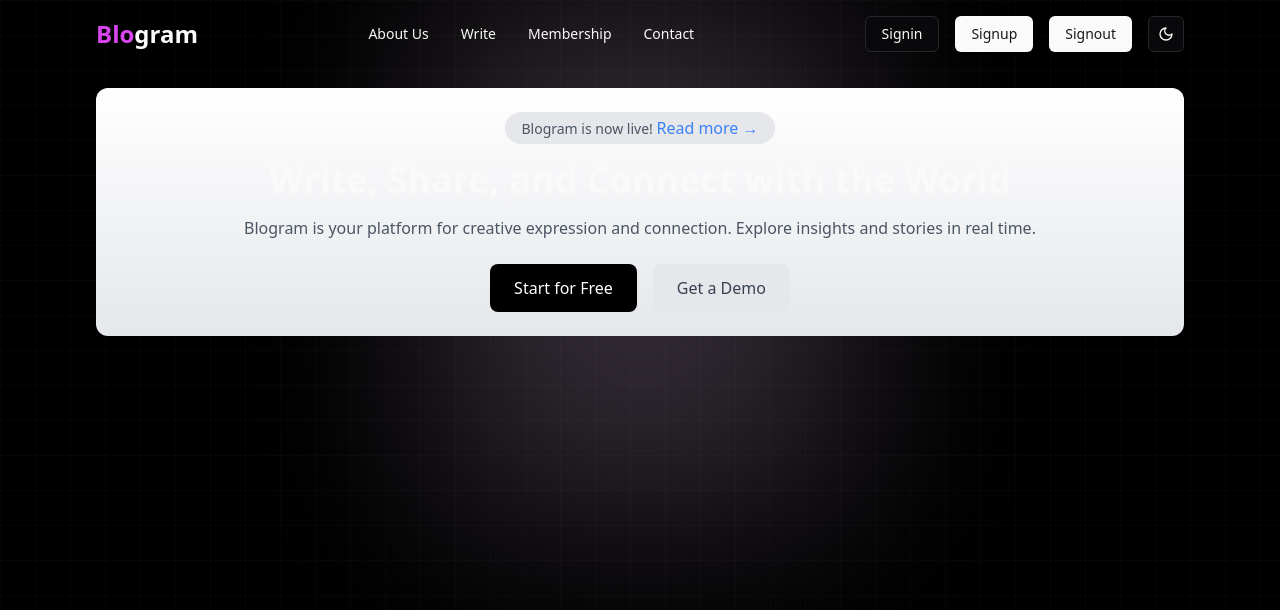
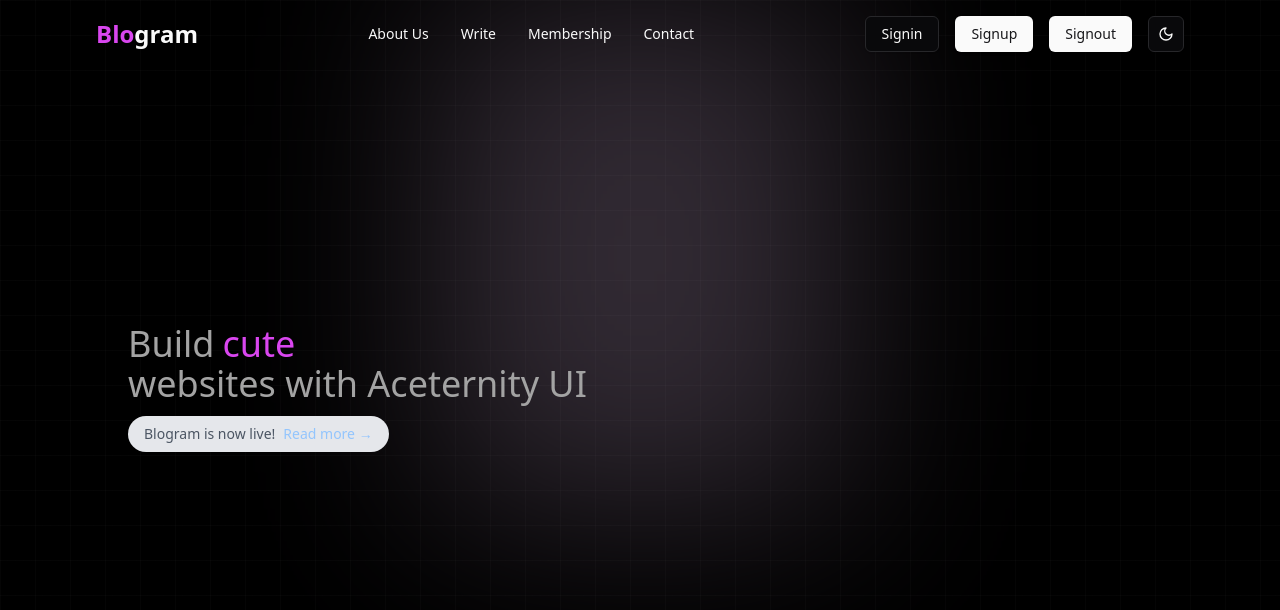
Before and after one commit to ManjinderSingh3/Blogram, a React (Vite) app in the folder frontend/: page / in a window 1280 px wide. Shown: the top 610 px of the page. Built offline with nearby package versions, Linux system fonts and the light colour scheme; no server answers.

Commit message:
Modified Hero section

```diff
--- a/frontend/src/components/hero-section.tsx
+++ /dev/null
@@ -1,31 +0,0 @@
-import { Link } from "react-router-dom";
-
-export const HeroSection = () => {
-  return (
-    <div className="py-5">
-    <section className="flex flex-col items-center justify-center text-center py-6 bg-gradient-to-b from-white to-gray-200 rounded-xl ">
-      <div className="bg-gray-200 px-4 py-1 rounded-full mb-4">
-        <span className="text-sm text-gray-600">Blogram is now live! </span>
-        <Link to="/read-more" className="text-blue-500 hover:underline">
-          Read more →
-        </Link>
-      </div>
-      <h1 className="text-4xl font-bold mb-4">
-        Write, Share, and Connect with the World
-      </h1>
-      <p className="text-gray-600 mb-6">
-        Blogram is your platform for creative expression and connection. Explore
-        insights and stories in real time.
-      </p>
-      <div className="flex space-x-4">
-        <button className="px-6 py-3 bg-black text-white rounded-lg hover:bg-gray-800">
-          Start for Free
-        </button>
-        <button className="px-6 py-3 bg-gray-200 text-gray-700 rounded-lg hover:bg-gray-300">
-          Get a Demo
-        </button>
-      </div>
-    </section>
-    </div>
-  );
-};
--- /dev/null
+++ b/frontend/src/components/heroSection/flip-words.tsx
@@ -0,0 +1,96 @@
+import { useCallback, useEffect, useState } from "react";
+import { AnimatePresence, motion} from "framer-motion";
+import { cn } from "@/lib/utils";
+
+export const FlipWords = ({
+  words,
+  duration = 3000,
+  className,
+}: {
+  words: string[];
+  duration?: number;
+  className?: string;
+}) => {
+  const [currentWord, setCurrentWord] = useState(words[0]);
+  const [isAnimating, setIsAnimating] = useState<boolean>(false);
+
+
+  const startAnimation = useCallback(() => {
+    const word = words[words.indexOf(currentWord) + 1] || words[0];
+    setCurrentWord(word);
+    setIsAnimating(true);
+  }, [currentWord, words]);
+
+  useEffect(() => {
+    if (!isAnimating)
+      setTimeout(() => {
+        startAnimation();
+      }, duration);
+  }, [isAnimating, duration, startAnimation]);
+
+  return (
+    <AnimatePresence
+      onExitComplete={() => {
+        setIsAnimating(false);
+      }}
+    >
+      <motion.div
+        initial={{
+          opacity: 0,
+          y: 10,
+        }}
+        animate={{
+          opacity: 1,
+          y: 0,
+        }}
+        transition={{
+          type: "spring",
+          stiffness: 100,
+          damping: 10,
+        }}
+        exit={{
+          opacity: 0,
+          y: -40,
+          x: 40,
+          filter: "blur(8px)",
+          scale: 2,
+          position: "absolute",
+        }}
+        className={cn(
+          "z-10 inline-block relative text-left text-fuchsia-500 dark:text-fuchsia-500 px-2",
+          className
+        )}
+        key={currentWord}
+      >
+        {currentWord.split(" ").map((word, wordIndex) => (
+          <motion.span
+            key={word + wordIndex}
+            initial={{ opacity: 0, y: 10, filter: "blur(8px)" }}
+            animate={{ opacity: 1, y: 0, filter: "blur(0px)" }}
+            transition={{
+              delay: wordIndex * 0.3,
+              duration: 0.3,
+            }}
+            className="inline-block whitespace-nowrap"
+          >
+            {word.split("").map((letter, letterIndex) => (
+              <motion.span
+                key={word + letterIndex}
+                initial={{ opacity: 0, y: 10, filter: "blur(8px)" }}
+                animate={{ opacity: 1, y: 0, filter: "blur(0px)" }}
+                transition={{
+                  delay: wordIndex * 0.3 + letterIndex * 0.05,
+                  duration: 0.2,
+                }}
+                className="inline-block"
+              >
+                {letter}
+              </motion.span>
+            ))}
+            <span className="inline-block">&nbsp;</span>
+          </motion.span>
+        ))}
+      </motion.div>
+    </AnimatePresence>
+  );
+};
--- /dev/null
+++ b/frontend/src/components/heroSection/hero-section.tsx
@@ -0,0 +1,55 @@
+// import { Link } from "react-router-dom";
+
+// export const HeroSection = () => {
+//   return (
+//     <div className="py-10">
+//     <div className="flex flex-col items-center justify-center text-center py-6 bg-gradient-to-b from-white to-gray-200 rounded-xl ">
+//       <div className="bg-gray-200 px-4 py-1 rounded-full mb-4">
+//         <span className="text-sm text-gray-600">Blogram is now live! </span>
+//         <Link to="/read-more" className="text-blue-500 hover:underline">
+//           Read more →
+//         </Link>
+//       </div>
+//       <h1 className="text-4xl font-bold mb-4">
+//         Write, Share, and Connect with the World
+//       </h1>
+//       <p className="text-gray-600 mb-6">
+//         Blogram is your platform for creative expression and connection. Explore
+//         insights and stories in real time.
+//       </p>
+//       <div className="flex space-x-4">
+//         <button className="px-6 py-3 bg-black text-white rounded-lg hover:bg-gray-800">
+//           Start for Free
+//         </button>
+//         <button className="px-6 py-3 bg-gray-200 text-gray-700 rounded-lg hover:bg-gray-300">
+//           Get a Demo
+//         </button>
+//       </div>
+//     </div>
+//     </div>
+//   );
+// };
+import { FlipWords } from "./flip-words";
+import { Link } from "react-router-dom";
+
+export function HeroSection() {
+  const words = ["better", "cute", "beautiful", "modern"];
+
+  return (
+    <div className="h-[40rem] flex items-center justify-between px-8">
+      <div className="text-4xl font-normal text-neutral-600 dark:text-neutral-400">
+        Build
+        <FlipWords words={words} /> <br />
+        websites with Aceternity UI
+        <div className=" flex bg-gray-200 rounded-full mt-3 px-4 py-2 w-fit">
+          <span className="text-sm text-gray-600 mr-2">
+            Blogram is now live!
+          </span>
+          <Link to="/" className="text-blue-300 hover:underline text-sm">
+            Read more →
+          </Link>
+        </div>
+      </div>
+    </div>
+  );
+}
--- a/frontend/src/components/landing-page.tsx
+++ b/frontend/src/components/landing-page.tsx
@@ -1,6 +1,6 @@
 import { useEffect, useState } from "react";
 import { NavbarMobile } from "./navbar-mobile";
-import { HeroSection } from "./hero-section";
+import { HeroSection } from "./heroSection/hero-section";
 import { Navbar } from "@/components/Navbar";
 import { useRecoilValue } from "recoil";
 import { hamburgerAtom } from "@/store/atoms/hamburger";
```
Also changed, not shown: frontend/src/components/heroSection/tech-stack-icons.tsx (added).
